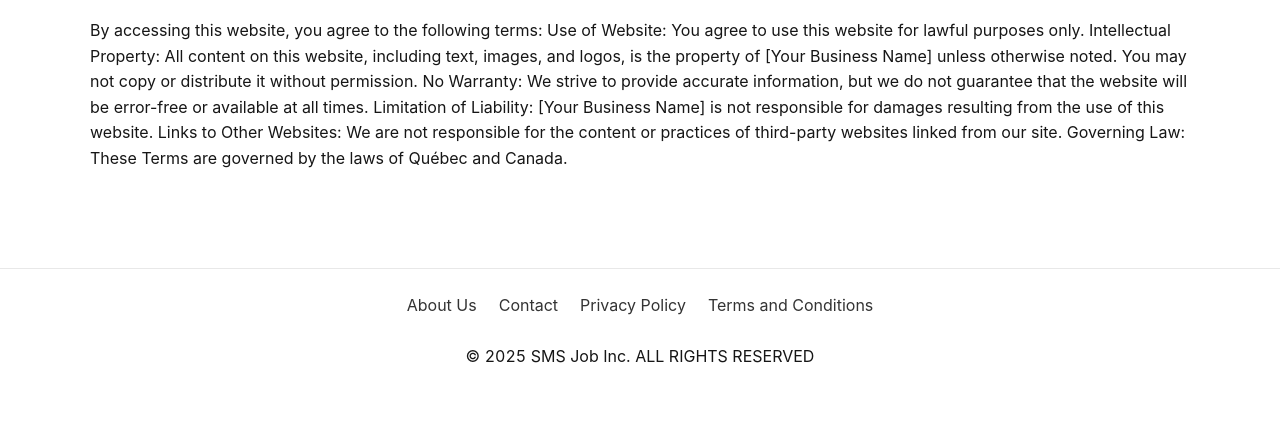
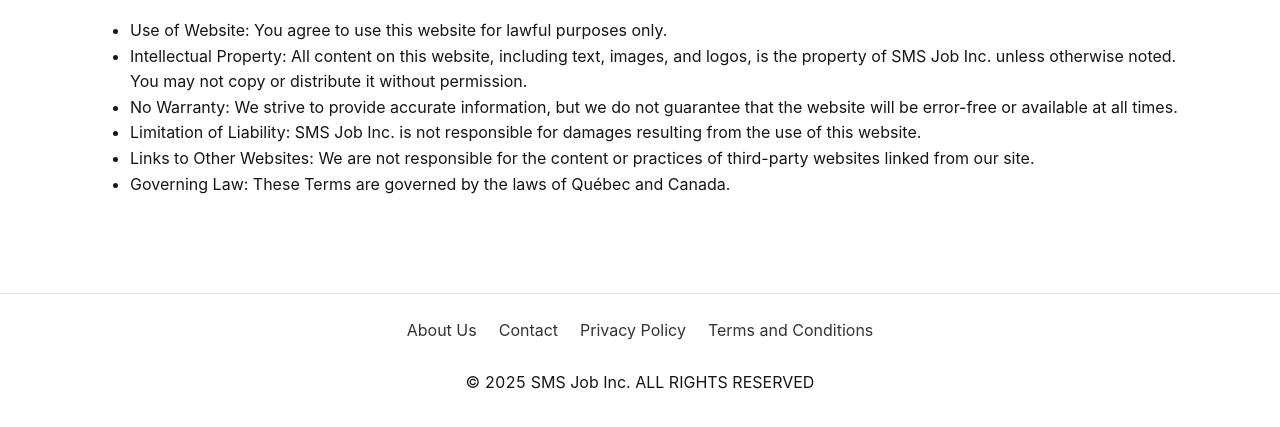
Before and after one commit to smsjob/smsjob-site, a plain HTML site: page terms.html in a window 1280 px wide. Shown: the part 225-652 px from the top of the page. Drawn offline with Linux system fonts and the light colour scheme.

Commit message:
Update terms.html

```diff
--- a/terms.html
+++ b/terms.html
@@ -1,9 +1,10 @@
 <!DOCTYPE html>
 <html lang="en">
 <head>
-  <meta charset="utf-8"><meta name="viewport" content="width=device-width, initial-scale=1">
-  <title>Terms and Conditions — SMS Job Inc.</title>
-  <link rel="stylesheet" href="styles.css">
+  <meta charset="utf-8" />
+  <meta name="viewport" content="width=device-width, initial-scale=1" />
+  <title data-i18n="meta_title_terms">Terms and Conditions — SMS Job Inc.</title>
+  <link rel="stylesheet" href="styles.css" />
 </head>
 <body>
   <header class="site-header">
@@ -14,20 +15,28 @@
         <a href="contact.html" data-i18n="nav_contact">Contact</a>
       </nav>
       <div class="lang-switcher">
-        <select id="langSelect"><option value="en">English</option><option value="fr">Français</option></select>
+        <label class="sr-only" for="langSelect" data-i18n="aria_lang">Language</label>
+        <select id="langSelect">
+          <option value="en">English</option>
+          <option value="fr">Français</option>
+        </select>
       </div>
     </div>
   </header>
+
   <main class="container" style="padding:48px 0">
     <h1 data-i18n="terms">Terms and Conditions</h1>
-    <p>By accessing this website, you agree to the following terms:
-Use of Website: You agree to use this website for lawful purposes only.
-Intellectual Property: All content on this website, including text, images, and logos, is the property of [Your Business Name] unless otherwise noted. You may not copy or distribute it without permission.
-No Warranty: We strive to provide accurate information, but we do not guarantee that the website will be error-free or available at all times.
-Limitation of Liability: [Your Business Name] is not responsible for damages resulting from the use of this website.
-Links to Other Websites: We are not responsible for the content or practices of third-party websites linked from our site.
-Governing Law: These Terms are governed by the laws of Québec and Canada.</p>
+
+    <ul>
+      <li data-i18n="t1">Use of Website: You agree to use this website for lawful purposes only.</li>
+      <li data-i18n="t2">Intellectual Property: All content on this website, including text, images, and logos, is the property of SMS Job Inc. unless otherwise noted. You may not copy or distribute it without permission.</li>
+      <li data-i18n="t3">No Warranty: We strive to provide accurate information, but we do not guarantee that the website will be error-free or available at all times.</li>
+      <li data-i18n="t4">Limitation of Liability: SMS Job Inc. is not responsible for damages resulting from the use of this website.</li>
+      <li data-i18n="t5">Links to Other Websites: We are not responsible for the content or practices of third-party websites linked from our site.</li>
+      <li data-i18n="t6">Governing Law: These Terms are governed by the laws of Québec and Canada.</li>
+    </ul>
   </main>
+
   <footer class="site-footer">
     <div class="container footer-inner">
       <nav class="footer-nav">
@@ -41,6 +50,8 @@
       </p>
     </div>
   </footer>
-  <script src="lang.js"></script><script src="script.js"></script>
+
+  <script src="lang.js"></script>
+  <script src="script.js"></script>
 </body>
 </html>
```
